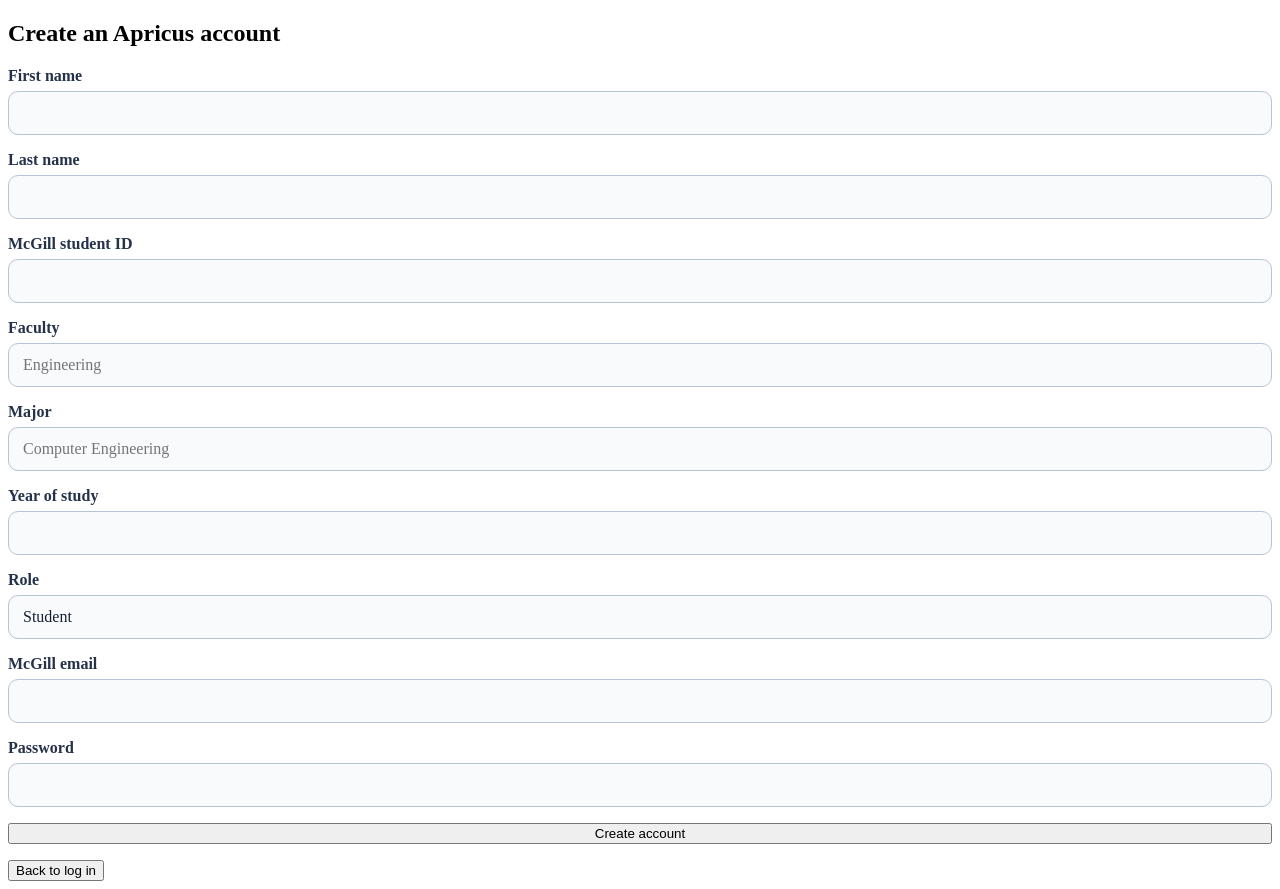
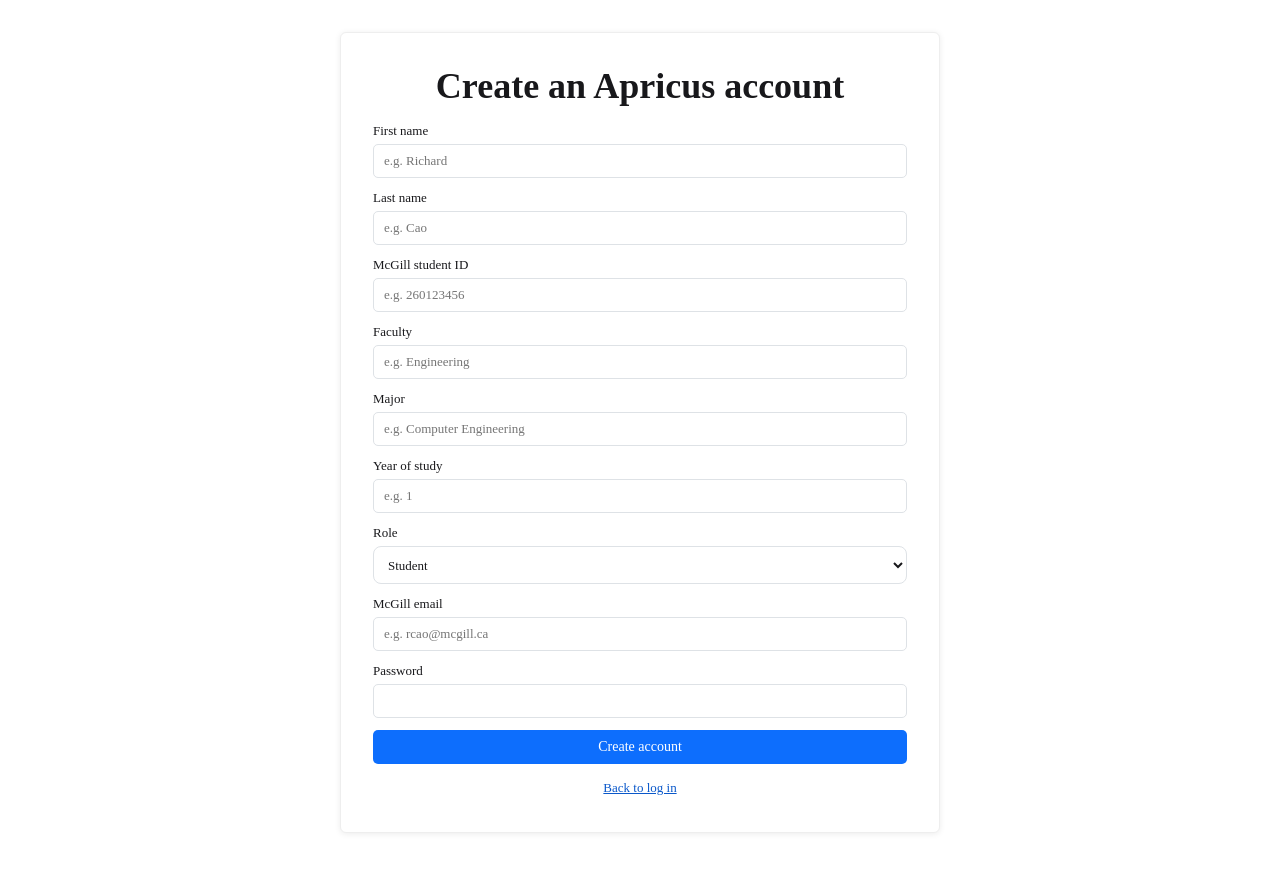
Before and after one commit to Ricchs/CodeJam16-Apricus-Project, a React (Vite) app in the folder Frontend/: page / in a window 1280 px wide. Both pictures are taken after typing "name@example.com", "Sample123" into the empty fields and a click on the button "Create an account". After the commit the page ends 865 px from the top, so only its background shows below. Built offline with nearby package versions, Linux system fonts and the light colour scheme.

Commit message:
Login signup (#16)
* fixed the style of login and signup pages. Moved the css files to style.css

* updated ui

```diff
--- a/Frontend/src/pages/login/login.jsx
+++ b/Frontend/src/pages/login/login.jsx
@@ -11,7 +11,7 @@ export default function LoginPage({ onShowSignup }) {
   }
 
   return (
-    <main className="auth-page">
+    <main className="login-screen">
       <section className="login-panel">
         <h1>Log in to Apricus</h1>
 
--- a/Frontend/src/pages/signup/signup.jsx
+++ b/Frontend/src/pages/signup/signup.jsx
@@ -9,49 +9,52 @@ export default function SignupPage({ onShowLogin }) {
   }
 
   return (
-    <main className="auth-page auth-page--signup">
+    <main className="auth-page auth-page--signup login_screen">
       <section className="login-panel">
         <h1>Create an Apricus account</h1>
 
         <form onSubmit={handleSignup}>
           <label>
             First name
-            <input name="first_name" autoComplete="given-name" required />
+            <input name="first_name" autoComplete="given-name" placeholder="e.g. Richard" required />
           </label>
 
           <label>
             Last name
-            <input name="last_name" autoComplete="family-name" required />
+            <input name="last_name" autoComplete="family-name" placeholder="e.g. Cao" required />
           </label>
 
           <label>
             McGill student ID
-            <input name="mcgill_id" type="text" inputMode="numeric" required />
+            <input name="mcgill_id" type="text" inputMode="numeric" placeholder="e.g. 260123456" required />
           </label>
 
           <label>
             Faculty
-            <input name="faculty" placeholder="Engineering" required />
+            <input name="faculty" placeholder="e.g. Engineering" required />
           </label>
 
           <label>
             Major
-            <input name="major" placeholder="Computer Engineering" required />
+            <input name="major" placeholder="e.g. Computer Engineering" required />
           </label>
 
           <label>
             Year of study
-            <input name="year" type="number" min="1" step="1" required />
+            <input name="year" type="number" min="1" step="1" placeholder="e.g. 1" required />
           </label>
 
           <label>
             Role
-            <input name="role" value="Student" readOnly />
+            <select name="role" defaultValue="" required>
+              <option value="Student">Student</option>
+              <option value="Faculty">Clubs</option>
+            </select>
           </label>
 
           <label>
             McGill email
-            <input name="email" type="email" autoComplete="username" required />
+            <input name="email" type="email" autoComplete="username" placeholder="e.g. rcao@mcgill.ca" required />
           </label>
 
           <label>
--- a/Frontend/src/style.css
+++ b/Frontend/src/style.css
@@ -1,29 +1,207 @@
-.login-panel form {
+.login-screen {
+  box-sizing: border-box;
+  min-height: 100vh;
   display: grid;
-  gap: 16px;
+  place-items: center;
+  padding: 50px 25px;
+  background: #fff;
+  color: #000000;
+  font-family: "sans serif";
 }
 
-.login-panel label {
-  display: grid;
-  gap: 6px;
-  color: #25324a;
+.login-screen .login-panel {
+  box-sizing: border-box;
+  width: min(100%, 600px);
+  padding: 36px;
+  background: #fff;
+  border: 1px solid #eee;
+  border-radius: 6px;
+  box-shadow: 0 1px 6px rgb(0 0 0 / 8%);
+}
+
+.login-screen h1 {
+  margin: 0 0 16px;
+  text-align: center;
+  font-size: 36px;
   font-weight: 600;
 }
 
-.login-panel input {
+.login-screen form,
+.login-screen label {
+  display: grid;
+}
+
+.login-screen form {
+  gap: 25px;
+}
+
+.login-screen label {
+  gap: 5px;
+  font-size: 13px;
+}
+
+.login-screen input {
   box-sizing: border-box;
   width: 100%;
-  padding: 12px 14px;
-  border: 1px solid #b8c3d4;
-  border-radius: 10px;
-  background: #f8fafc;
-  color: #172033;
+  padding: 8px 10px;
+  border: 1px solid #dee2e6;
+  border-radius: 5px;
+  background: #fff;
+  color: inherit;
   font: inherit;
-  font-weight: 400;
 }
 
-.login-panel input:focus {
+.login-screen input:focus {
+  border-color: #86b7fe;
+  outline: 3px solid #b6d4fe;
+}
+
+.login-screen .primary {
+  width: 100%;
+  padding: 8px 12px;
+  border: 0;
+  border-radius: 5px;
+  background: #0d6efd;
+  color: #fff;
+  font: inherit;
+  font-size: 14px;
+  cursor: pointer;
+}
+
+.login-screen .outline {
+  display: block;
+  margin: 12px auto 0;
+  padding: 4px;
+  border: 0;
+  background: transparent;
+  color: #0a58ca;
+  font: inherit;
+  font-size: 13px;
+  text-decoration: underline;
+  cursor: pointer;
+}
+
+.login-screen [role="status"]:empty {
+  margin: 0;
+}
+.auth-page--signup.login-screen .login-panel {
+  width: min(100%, 420px);
+}
+/* Sign-up page */
+.auth-page--signup {
+  box-sizing: border-box;
+  min-height: 100vh;
+  display: grid;
+  place-items: center;
+  padding: 24px 16px;
   background: #fff;
-  outline: 2px solid #2563eb;
-  outline-offset: 2px;
+  color: #18181b;
+  font-family: "sans serif";
 }
+
+.auth-page--signup .login-panel {
+  box-sizing: border-box;
+  width: min(100%, 600px);
+  padding: 32px;
+  background: #fff;
+  border: 1px solid #eee;
+  border-radius: 6px;
+  box-shadow: 0 1px 6px rgb(0 0 0 / 8%);
+}
+
+.auth-page--signup h1 {
+  margin: 0 0 16px;
+  text-align: center;
+  font-size: 36px;
+  font-weight: 600;
+}
+
+.auth-page--signup form,
+.auth-page--signup label {
+  display: grid;
+}
+
+.auth-page--signup form {
+  gap: 12px;
+}
+
+.auth-page--signup label {
+  gap: 5px;
+  font-size: 13px;
+}
+
+.auth-page--signup input {
+  box-sizing: border-box;
+  width: 100%;
+  min-width: 0;
+  padding: 8px 10px;
+  border: 1px solid #dee2e6;
+  border-radius: 5px;
+  background: #fff;
+  color: inherit;
+  font: inherit;
+}
+
+.auth-page--signup input:focus {
+  border-color: #86b7fe;
+  outline: 3px solid #b6d4fe;
+}
+
+.auth-page--signup input[readonly] {
+  background: #f5f6f8;
+  color: #495057;
+}
+
+.auth-page--signup .primary {
+  width: 100%;
+  padding: 9px 12px;
+  border: 0;
+  border-radius: 5px;
+  background: #0d6efd;
+  color: #fff;
+  font: inherit;
+  font-size: 14px;
+  cursor: pointer;
+}
+
+.auth-page--signup .primary:hover {
+  background: #0b5ed7;
+}
+.auth-page--signup select {
+  box-sizing: border-box;
+  width: 100%;
+  min-height: 38px;
+  padding: 8px 10px;
+  border: 1px solid #dee2e6;
+  border-radius: 8px;
+  background: #fff;
+  color: inherit;
+  font: inherit;
+}
+
+.auth-page--signup .outline {
+  display: block;
+  margin: 12px auto 0;
+  padding: 4px;
+  border: 0;
+  background: transparent;
+  color: #0a58ca;
+  font: inherit;
+  font-size: 13px;
+  text-decoration: underline;
+  cursor: pointer;
+}
+
+.auth-page--signup [role="status"]:empty {
+  margin: 0;
+}
+body:has(.login-screen) {
+  margin: 0;
+  display: block;
+}
+
+#root:has(.login-screen) {
+  width: 100%;
+  max-width: none;
+  padding: 0;
+}
```
